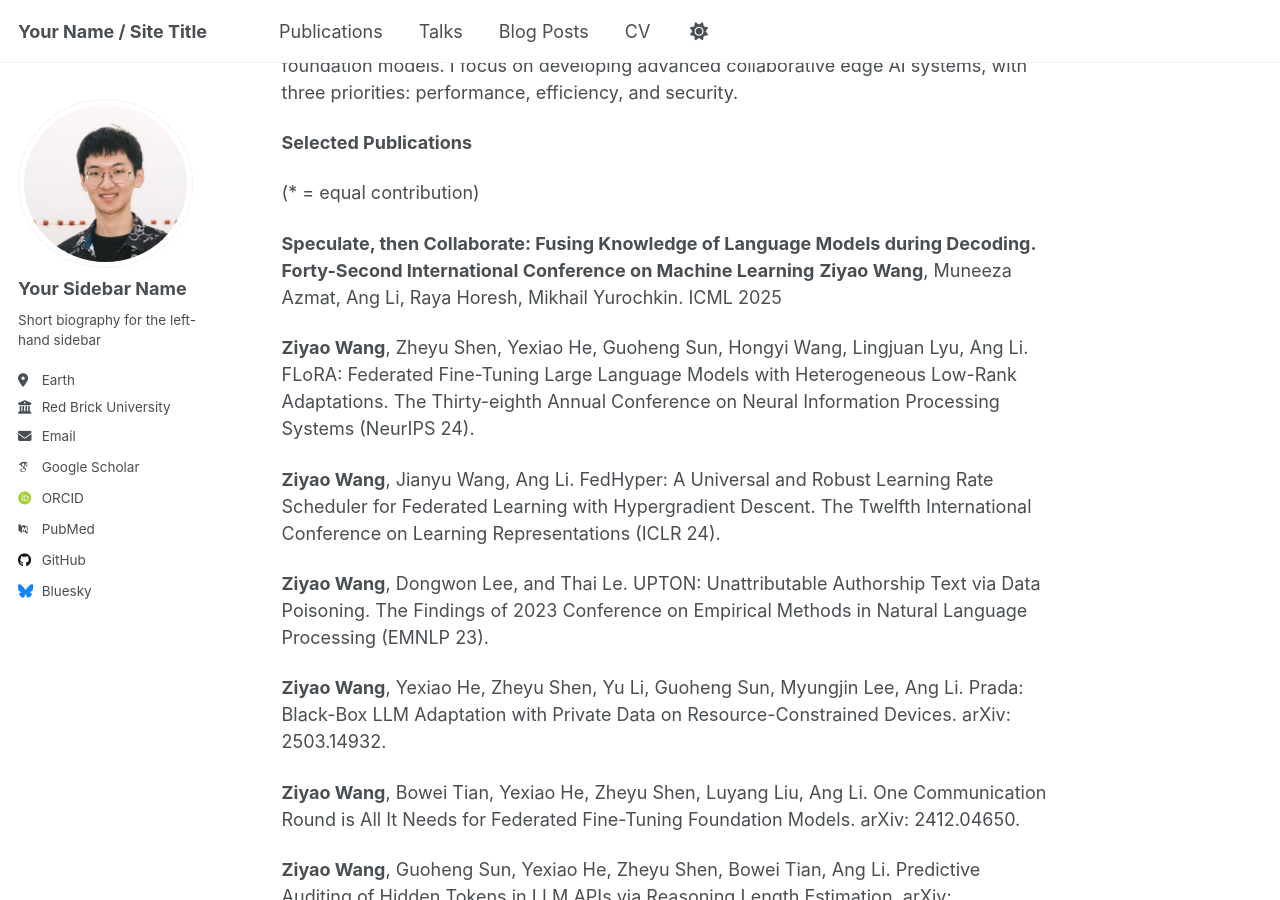
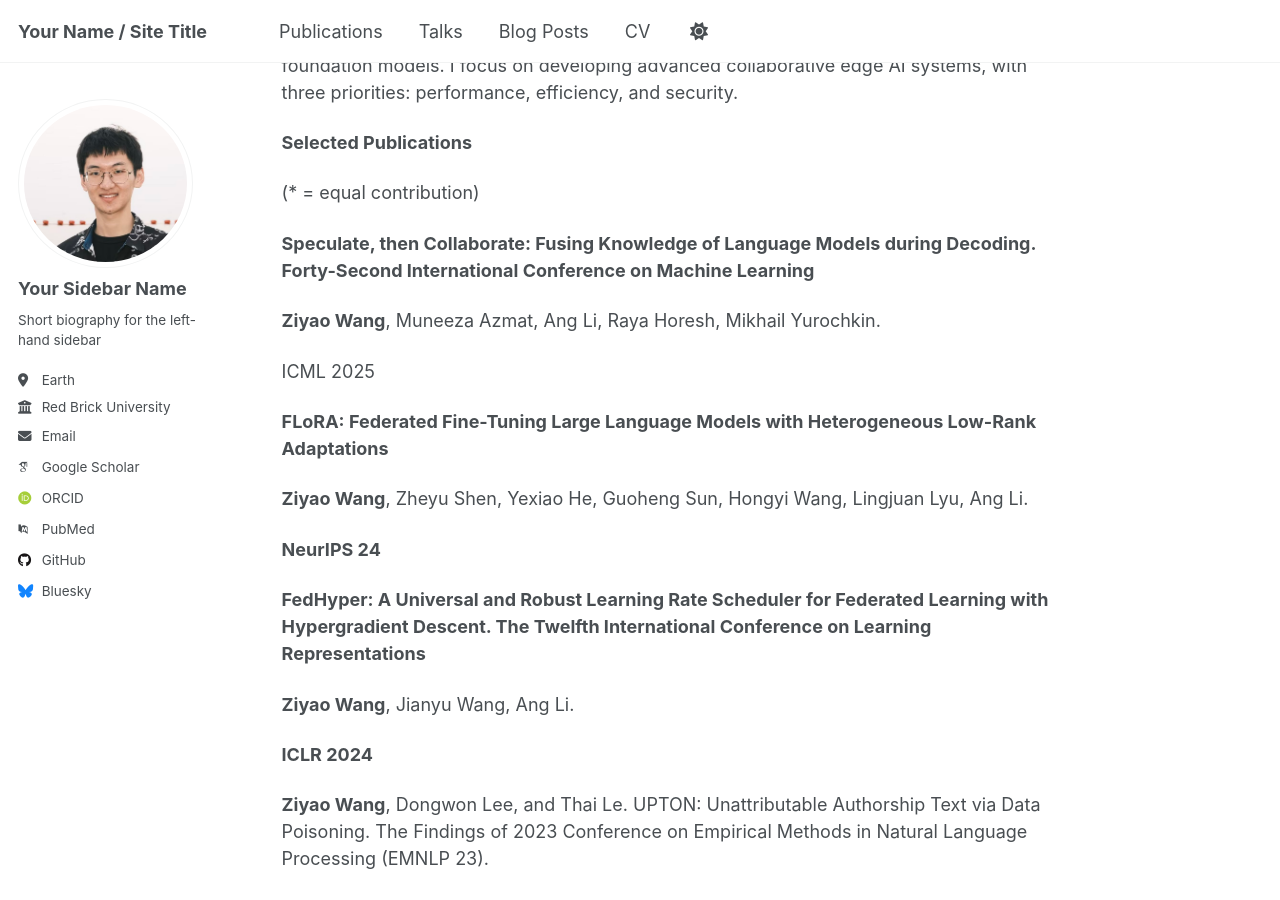
Before and after one commit to ziyaow1010/ziyaow1010.github.io, a Jekyll site: the page built from _pages/about.md, in a window 1280 px wide and 900 px high, scrolled down 275 px. Built offline with Jekyll 4.4.1, drawn with Linux system fonts in a browser that asks for light colours; some web fonts are replaced; a script that is not in the unit is left out.

Commit message:
Update about.md

```diff
--- a/_pages/about.md
+++ b/_pages/about.md
@@ -16,12 +16,22 @@ I prefer simple, elegant approaches to improving the performance and efficiency
 (* = equal contribution)
 
 **Speculate, then Collaborate: Fusing Knowledge of Language Models during Decoding. Forty-Second International Conference on Machine Learning**
+
 **Ziyao Wang**, Muneeza Azmat, Ang Li, Raya Horesh, Mikhail Yurochkin.
+
 ICML 2025
 
-**Ziyao Wang**, Zheyu Shen, Yexiao He, Guoheng Sun, Hongyi Wang, Lingjuan Lyu, Ang Li. FLoRA: Federated Fine-Tuning Large Language Models with Heterogeneous Low-Rank Adaptations. The Thirty-eighth Annual Conference on Neural Information Processing Systems (NeurIPS 24).
+**FLoRA: Federated Fine-Tuning Large Language Models with Heterogeneous Low-Rank Adaptations**
 
-**Ziyao Wang**, Jianyu Wang, Ang Li. FedHyper: A Universal and Robust Learning Rate Scheduler for Federated Learning with Hypergradient Descent. The Twelfth International Conference on Learning Representations (ICLR 24).
+**Ziyao Wang**, Zheyu Shen, Yexiao He, Guoheng Sun, Hongyi Wang, Lingjuan Lyu, Ang Li.
+
+**NeurIPS 24**
+
+**FedHyper: A Universal and Robust Learning Rate Scheduler for Federated Learning with Hypergradient Descent. The Twelfth International Conference on Learning Representations**
+
+**Ziyao Wang**, Jianyu Wang, Ang Li.
+
+**ICLR 2024**
 
 **Ziyao Wang**, Dongwon Lee, and Thai Le. UPTON: Unattributable Authorship Text via Data Poisoning. The Findings of 2023 Conference on Empirical Methods in Natural Language Processing (EMNLP 23).
 
```
